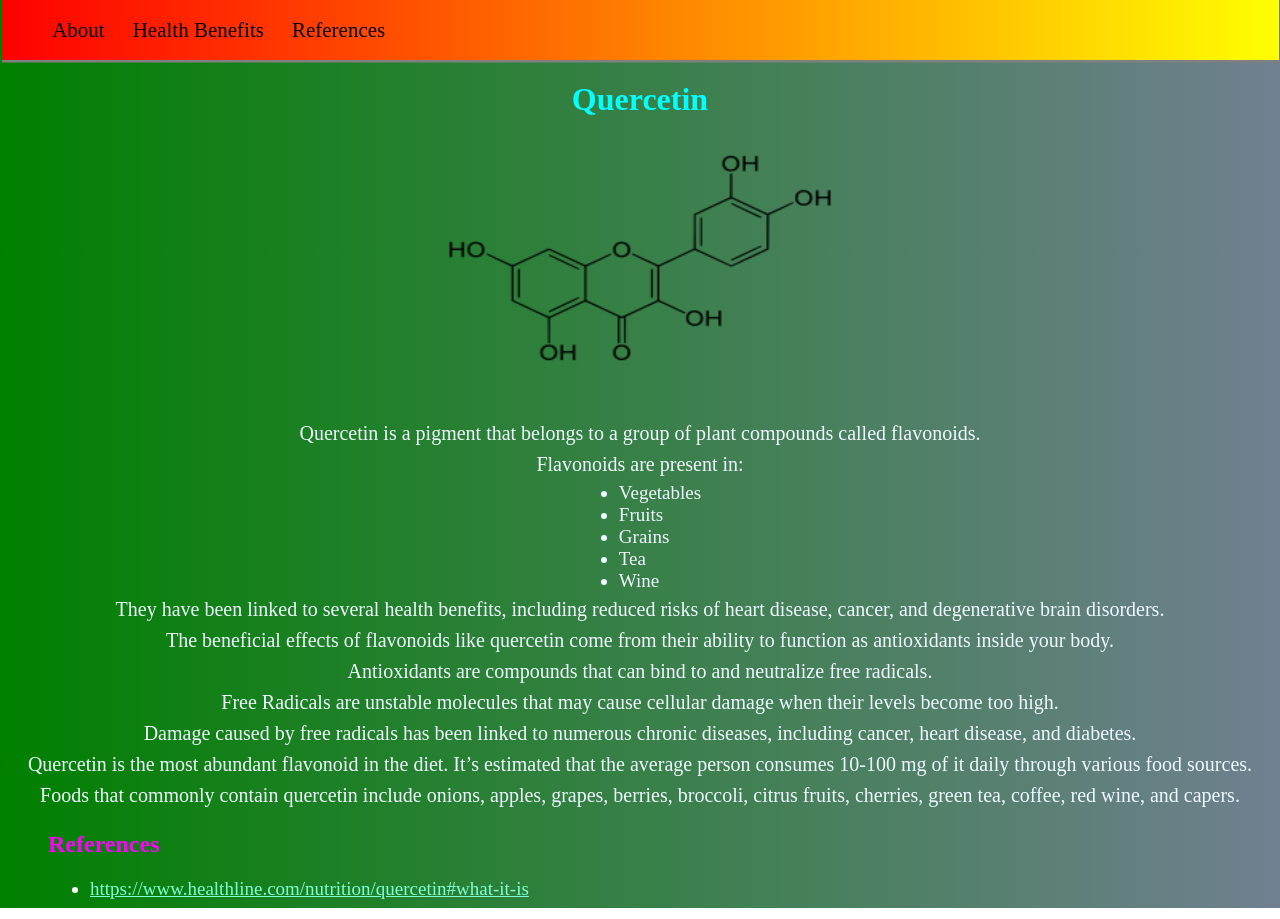
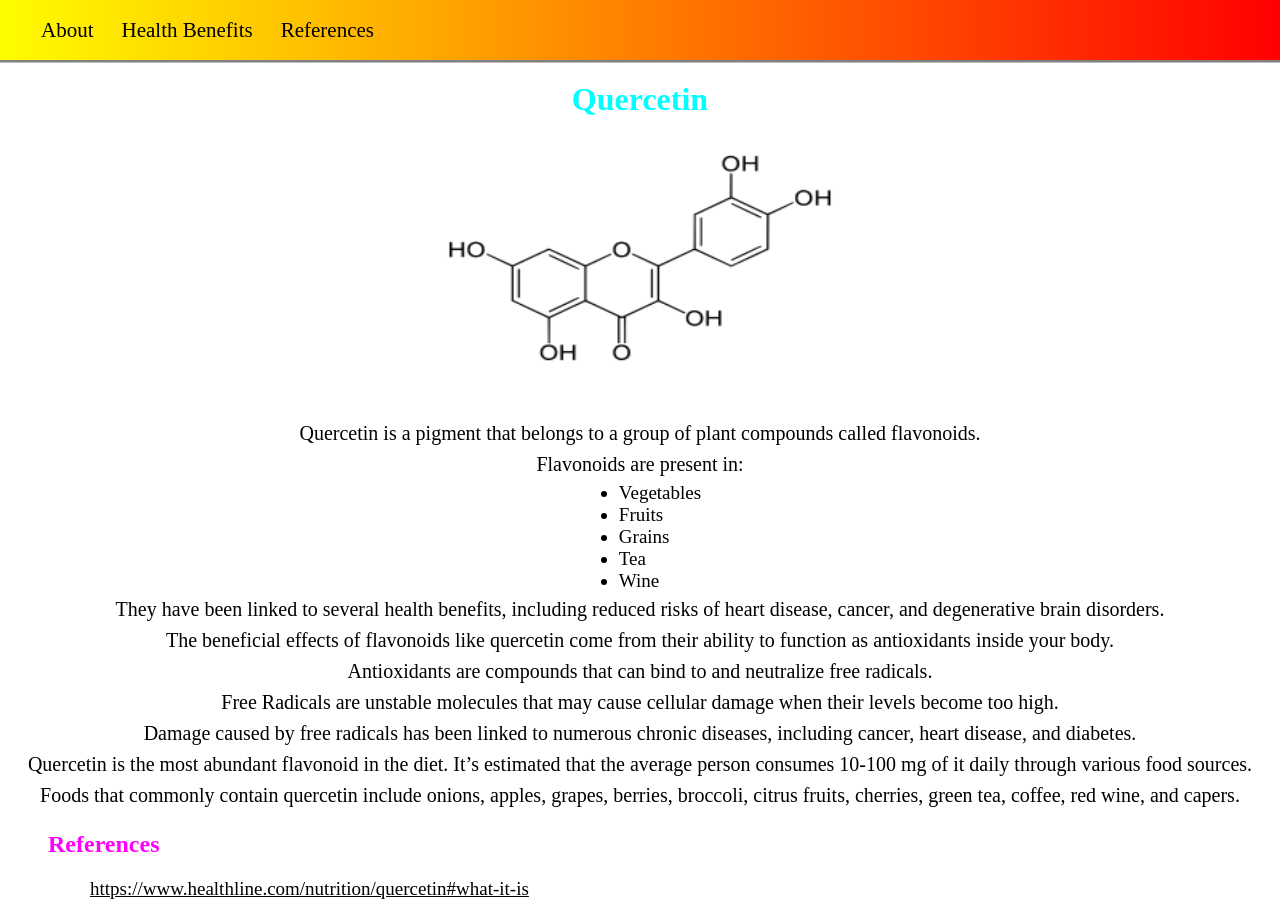
Before and after one commit to pankajkumarphe21/ugproject, a React (Vite) app: page / in a window 1280 px wide. Built offline with nearby package versions, Linux system fonts and the light colour scheme.

Commit message:
color changed

```diff
--- a/index.html
+++ b/index.html
@@ -5,11 +5,6 @@
     <link rel="icon" type="image/svg+xml" href="/vite.svg" />
     <meta name="viewport" content="width=device-width, initial-scale=1.0" />
     <title>Quercetin</title>
-    <style>
-      html {
-        background-image: linear-gradient(to right, green, slategray);
-      }
-    </style>
   </head>
   <body>
     <div id="root"></div>
--- a/src/Components/HealthBenefits.jsx
+++ b/src/Components/HealthBenefits.jsx
@@ -12,6 +12,7 @@ const HealthBenefits = () => {
       <p>Quercetin's potential anti-inflammatory properties may provide allergy symptom relief</p>
       <p>For example, one study showed that taking quercetin supplements suppressed peanut-related anaphylactic reactions in mice.</p>
       <p>Still it's unclear whether the compound has the same effect on allergies in humans, so more research is needed before it can be recommended as an alternative treatment.</p>
+      <h3>May have anti cancer effects</h3>
     </div>
   );
 };
--- a/src/Components/References.jsx
+++ b/src/Components/References.jsx
@@ -1,6 +1,5 @@
 import React from "react";
 import styles from "./../styles/References.module.css";
-import { Outlet } from "react-router-dom";
 
 const References = () => {
   return (
@@ -8,9 +7,14 @@ const References = () => {
       <h2>References</h2>
       <ul>
         <li>
-          <a href="https://www.healthline.com/nutrition/quercetin#what-it-is" target="__blank" className={styles.overflow}>
-            https://www.healthline.com/nutrition/quercetin#what-it-is
-          </a>
+          <p className={styles.overflow}>
+            <a
+              href="https://www.healthline.com/nutrition/quercetin#what-it-is"
+              target="__blank"
+            >
+              https://www.healthline.com/nutrition/quercetin#what-it-is
+            </a>
+          </p>
         </li>
       </ul>
     </div>
--- a/src/styles/About.module.css
+++ b/src/styles/About.module.css
@@ -3,7 +3,7 @@
     flex-direction: column;
     justify-content: center;
     align-items: center;
-    color: aliceblue;
+    color: black;
 }
 .about>img{
     height: 220px;
--- a/src/styles/HealthBenefits.module.css
+++ b/src/styles/HealthBenefits.module.css
@@ -2,12 +2,12 @@
     padding-left: 40px;
 }
 .hb>h2{
-    color: aqua;
+    color: black;
 }
 .hb>h3{
-    color: aquamarine;
+    color: slategray;
 }
 .hb>p{
-    color: white;
+    color: black;
     font-size: 17px;
 }
--- a/src/styles/Navbar.module.css
+++ b/src/styles/Navbar.module.css
@@ -3,8 +3,8 @@
     width: 100%;
     height: 60px;
     margin-top: -8px;
-    margin-left: -5.8px;
-    padding-right: 12.4px;
+    margin-left: -17px;
+    padding-right: 25.4px;
     box-shadow: 0px 2.5px 0px 0px gray;
     display: flex;
     align-items: center;
--- a/src/styles/References.module.css
+++ b/src/styles/References.module.css
@@ -12,8 +12,8 @@
 .references>ul>li{
     font-size: 19px;
 }
-.references>ul>li>a{
-    color: aquamarine;
+.references>ul>li>p>a{
+    color: black;
 }
 .references>h2{
     display: flex;
@@ -21,5 +21,5 @@
 }
 .overflow{
     overflow-x: wrap;
-    padding-right: 10px;
+    padding-right: 200px;
 }
```
